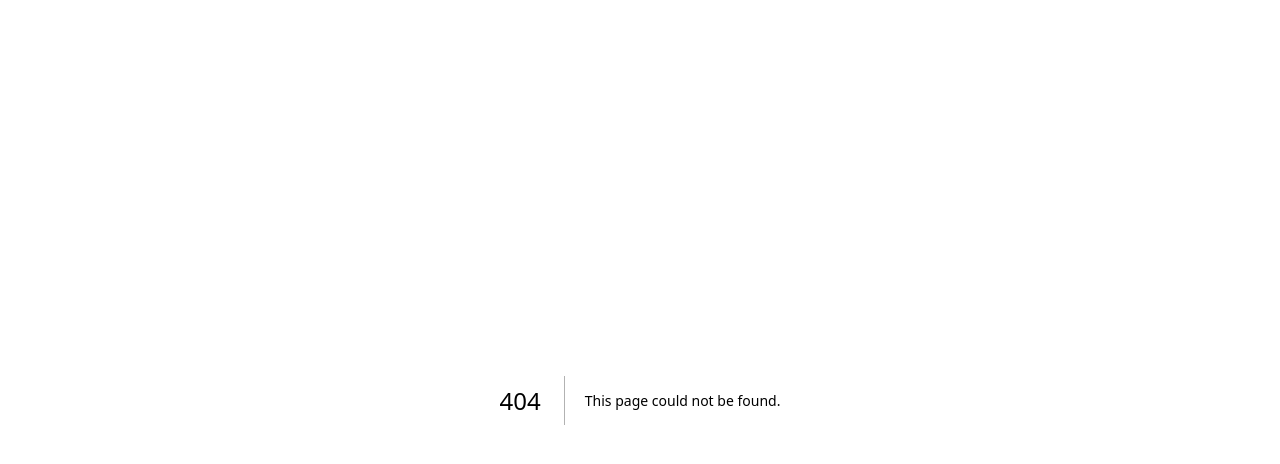
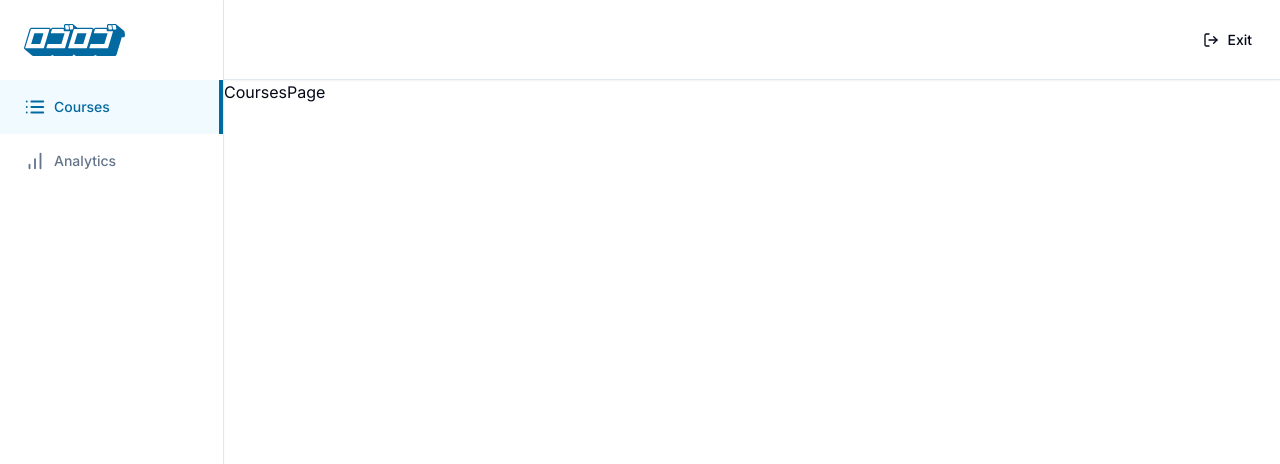
Before and after one commit to jeiku/learning-management-system, a Next.js app: page /teacher/courses in a window 1280 px wide. Before the commit this address had no page. Shown: the top 464 px of the page. Built offline with nearby package versions, Linux system fonts and the light colour scheme.

Commit message:
Added teacher mode, teacher routes  and style update

```diff
--- /dev/null
+++ b/app/(dashboard)/(routes)/teacher/analytics/page.tsx
@@ -0,0 +1,5 @@
+const AnalyticsPage = () => {
+  return <div>AnalyticsPage</div>;
+};
+
+export default AnalyticsPage;
--- /dev/null
+++ b/app/(dashboard)/(routes)/teacher/courses/page.tsx
@@ -0,0 +1,5 @@
+const CoursesPage = () => {
+  return <div>CoursesPage</div>;
+};
+
+export default CoursesPage;
--- a/app/(dashboard)/_components/logo.tsx
+++ b/app/(dashboard)/_components/logo.tsx
@@ -1,4 +1,21 @@
 import Image from "next/image";
 export const Logo = () => {
-  return <Image height={100} width={100} alt='logo' src='/logo.svg' />;
+  return (
+    <>
+      <Image
+        className='inline'
+        height={58}
+        width={58}
+        alt='logo'
+        src='/logo.svg'
+      />
+      <Image
+        className='inline ml-[-15px]'
+        height={58}
+        width={58}
+        alt='logo'
+        src='/logo.svg'
+      />
+    </>
+  );
 };
--- a/app/(dashboard)/_components/sidebar-routes.tsx
+++ b/app/(dashboard)/_components/sidebar-routes.tsx
@@ -3,6 +3,7 @@
 
 import { BarChart, Compass, Layout, List } from "lucide-react";
 import { SidebarItem } from "./sidebar-item";
+import { usePathname } from "next/navigation";
 
 const guestRoutes = [
   {
@@ -17,8 +18,26 @@ const guestRoutes = [
   },
 ];
 
+const teacherRoutes = [
+  {
+    icon: List,
+    label: "Courses",
+    href: "/teacher/courses",
+  },
+  {
+    icon: BarChart,
+    label: "Analytics",
+    href: "/teacher/analytics",
+  },
+];
+
 export const SidebarRoutes = () => {
-  const routes = guestRoutes;
+  const pathname = usePathname();
+
+  const isTeacherPage = pathname?.includes("/teacher");
+
+  const routes = isTeacherPage ? teacherRoutes : guestRoutes;
+
   return (
     <div className='flex flex-col w-full'>
       {routes.map((route) => (
--- a/app/(dashboard)/layout.tsx
+++ b/app/(dashboard)/layout.tsx
@@ -5,13 +5,13 @@ import Navbar from "./_components/navbar";
 const DashboardLayout = ({ children }: { children: React.ReactNode }) => {
   return (
     <div className='h-full'>
-      <div className='h-[80px] md:pl-56 fixed inset-y-0 w-full z-50'>
+      <nav className='h-[80px] md:pl-56 fixed inset-y-0 w-full z-50'>
         <Navbar />
-      </div>
+      </nav>
       <div className='hidden md:flex h-full w-56 flex-col fixed inset-y-0'>
         <Sidebar />
       </div>
-      <main className='md:pl-56 h-full'>{children}</main>
+      <main className='md:pl-56 pt-[80px] h-full'>{children}</main>
     </div>
   );
 };
--- a/components/navbar-routes.tsx
+++ b/components/navbar-routes.tsx
@@ -19,16 +19,20 @@ const NavbarRoutes = () => {
   return (
     <div className='flex gap-x-2 ml-auto'>
       {isTeacherPage || isPlayerPage ? (
-        <Button>
-          <LogOut className='h-4 w-4 mr-2' />
-          Exit
-        </Button>
+        <Link href='/'>
+          <Button size='sm' variant='ghost'>
+            <LogOut className='h-4 w-4 mr-2' />
+            Exit
+          </Button>
+        </Link>
       ) : (
-        <Link href='/teachers/courses'>
-          <Button>Teacher Mode</Button>
+        <Link href='/teacher/courses'>
+          <Button size='sm' variant='ghost'>
+            Teacher Mode
+          </Button>
         </Link>
       )}
-      <UserButton />
+      <UserButton afterSignOutUrl='/' />
     </div>
   );
 };
```
Also changed, not shown: public/logo.svg.
